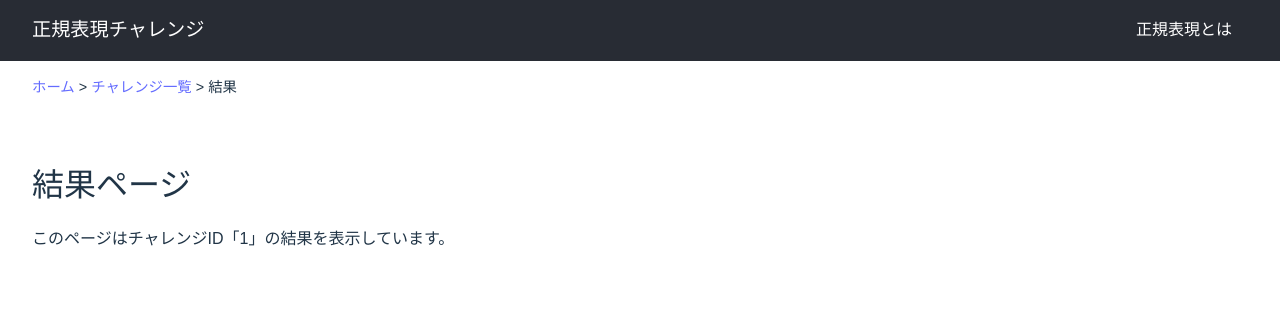
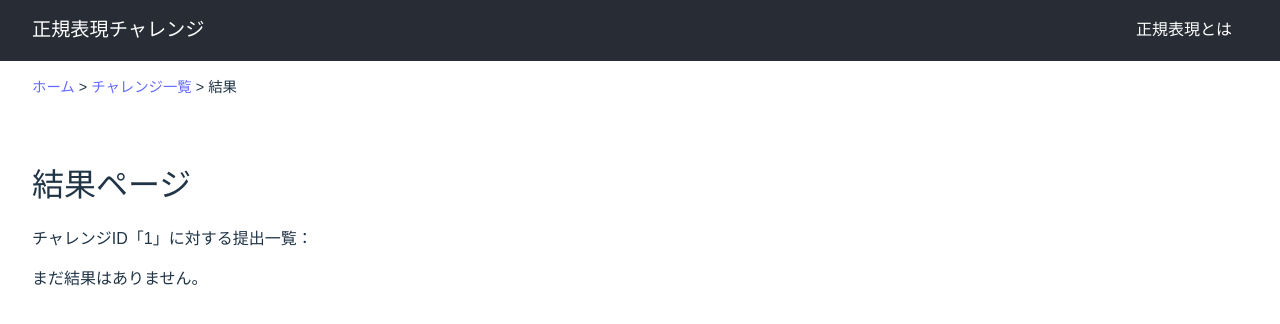
Before and after one commit to ishi720/regex-challenge, a React (Vite) app in the folder client/: page /result/1 in a window 1280 px wide. Shown: the top 324 px of the page. Built offline with nearby package versions, Linux system fonts and the light colour scheme.

Commit message:
回答結果画面のスタブデータと画面作成

```diff
--- /dev/null
+++ b/client/src/data/results.ts
@@ -0,0 +1,30 @@
+export type Result = {
+  id: number;
+  userId: string;
+  challengeId: string;
+  regex: string;
+  replacement: string;
+  isCorrect: boolean;
+  createdAt: string;
+};
+
+export const results: Result[] = [
+  {
+    id: 1,
+    userId: '65757ac7-1fae-4a6e-c82d-b912c5c67ed8',
+    challengeId: '2d814586-631b-11f0-bed3-9c6b00411dbe',
+    regex: ',',
+    replacement: '',
+    isCorrect: true,
+    createdAt: '2023-10-05T15:00:00Z',
+  },
+  {
+    id: 2,
+    userId: 'aa0512e6-6d30-6036-9988-f1e6eacf3383',
+    challengeId: '2fe61651-5ece-2dbe-cd87-fd81a0b45afa',
+    regex: ',(?=\d{3})',
+    replacement: '',
+    isCorrect: true,
+    createdAt: '2023-10-06T09:30:00Z',
+  },
+];
--- a/client/src/pages/ResultPage.tsx
+++ b/client/src/pages/ResultPage.tsx
@@ -2,19 +2,64 @@ import React from 'react';
 import Header from '../components/Header';
 import { useParams } from 'react-router-dom';
 import Breadcrumbs from '../components/Breadcrumbs';
+import { results } from '../data/results';
 
 const ResultPage: React.FC = () => {
   const { challengeId } = useParams<{ challengeId: string }>();
+
+  // 対象の結果だけ抽出
+  const filteredResults = results.filter(
+    (result) => result.challengeId === challengeId
+  );
+
   return (
     <>
       <Header />
       <Breadcrumbs />
       <div style={{ padding: '2rem' }}>
-        <h1  style={{ fontSize: '2rem', marginBottom: '1.5rem' }}>結果ページ</h1>
-        <p>このページはチャレンジID「{challengeId}」の結果を表示しています。</p>
+        <h1 style={{ fontSize: '2rem', marginBottom: '1.5rem' }}>結果ページ</h1>
+        <p>チャレンジID「{challengeId}」に対する提出一覧：</p>
+
+        {filteredResults.length > 0 ? (
+          <table style={{ marginTop: '1rem', width: '100%', borderCollapse: 'collapse' }}>
+            <thead>
+              <tr>
+                <th style={thStyle}>ユーザーID</th>
+                <th style={thStyle}>正規表現</th>
+                <th style={thStyle}>置換文字列</th>
+                <th style={thStyle}>正誤</th>
+                <th style={thStyle}>提出日時</th>
+              </tr>
+            </thead>
+            <tbody>
+              {filteredResults.map((result) => (
+                <tr key={result.id}>
+                  <td style={tdStyle}>{result.userId}</td>
+                  <td style={tdStyle}>{result.regex}</td>
+                  <td style={tdStyle}>{result.replacement}</td>
+                  <td style={tdStyle}>{result.isCorrect ? '○' : '×'}</td>
+                  <td style={tdStyle}>{new Date(result.createdAt).toLocaleString()}</td>
+                </tr>
+              ))}
+            </tbody>
+          </table>
+        ) : (
+          <p style={{ marginTop: '1rem' }}>まだ結果はありません。</p>
+        )}
       </div>
     </>
   );
 };
 
+const thStyle: React.CSSProperties = {
+  borderBottom: '2px solid #ccc',
+  textAlign: 'left',
+  padding: '0.5rem',
+};
+
+const tdStyle: React.CSSProperties = {
+  borderBottom: '1px solid #eee',
+  padding: '0.5rem',
+};
+
 export default ResultPage;
```
